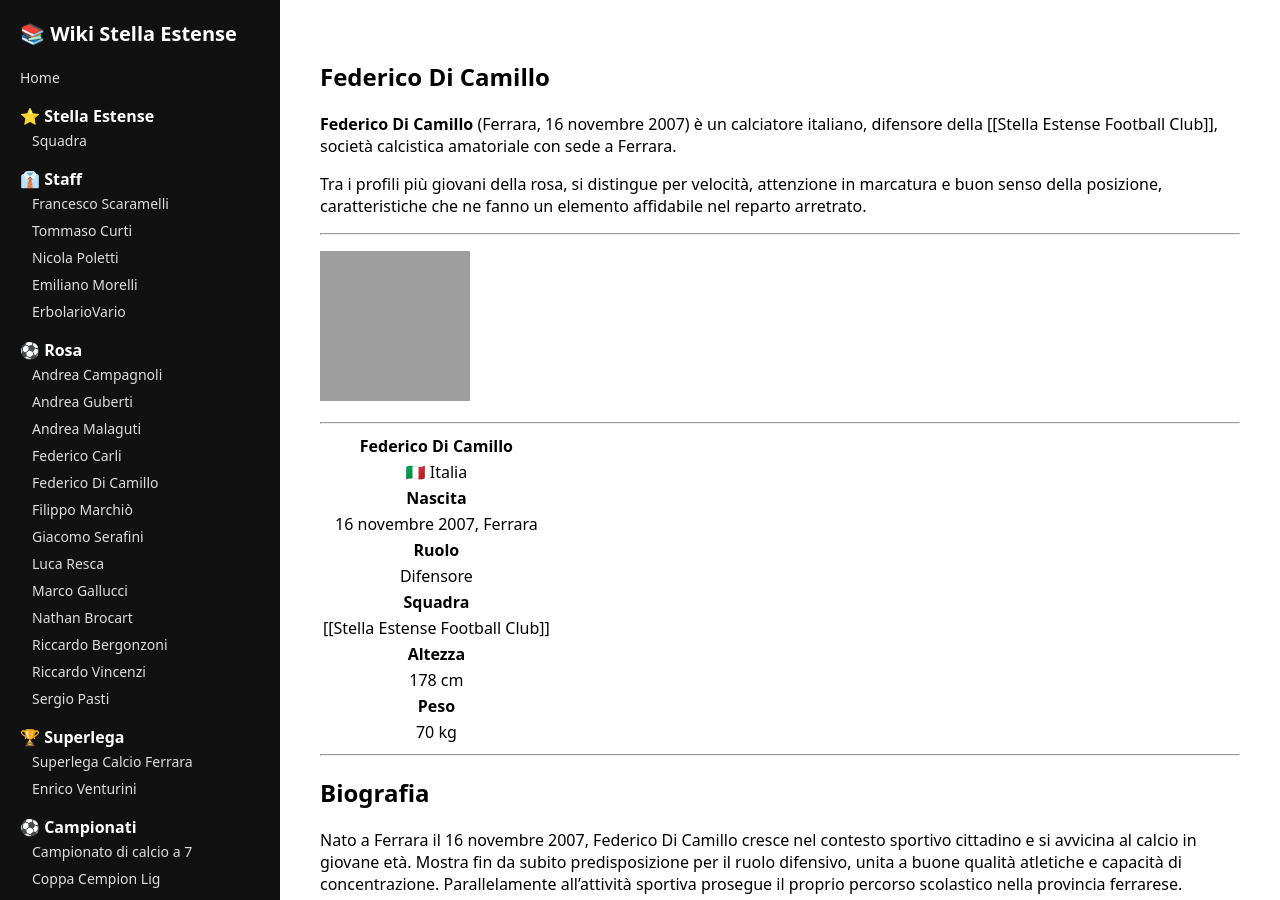
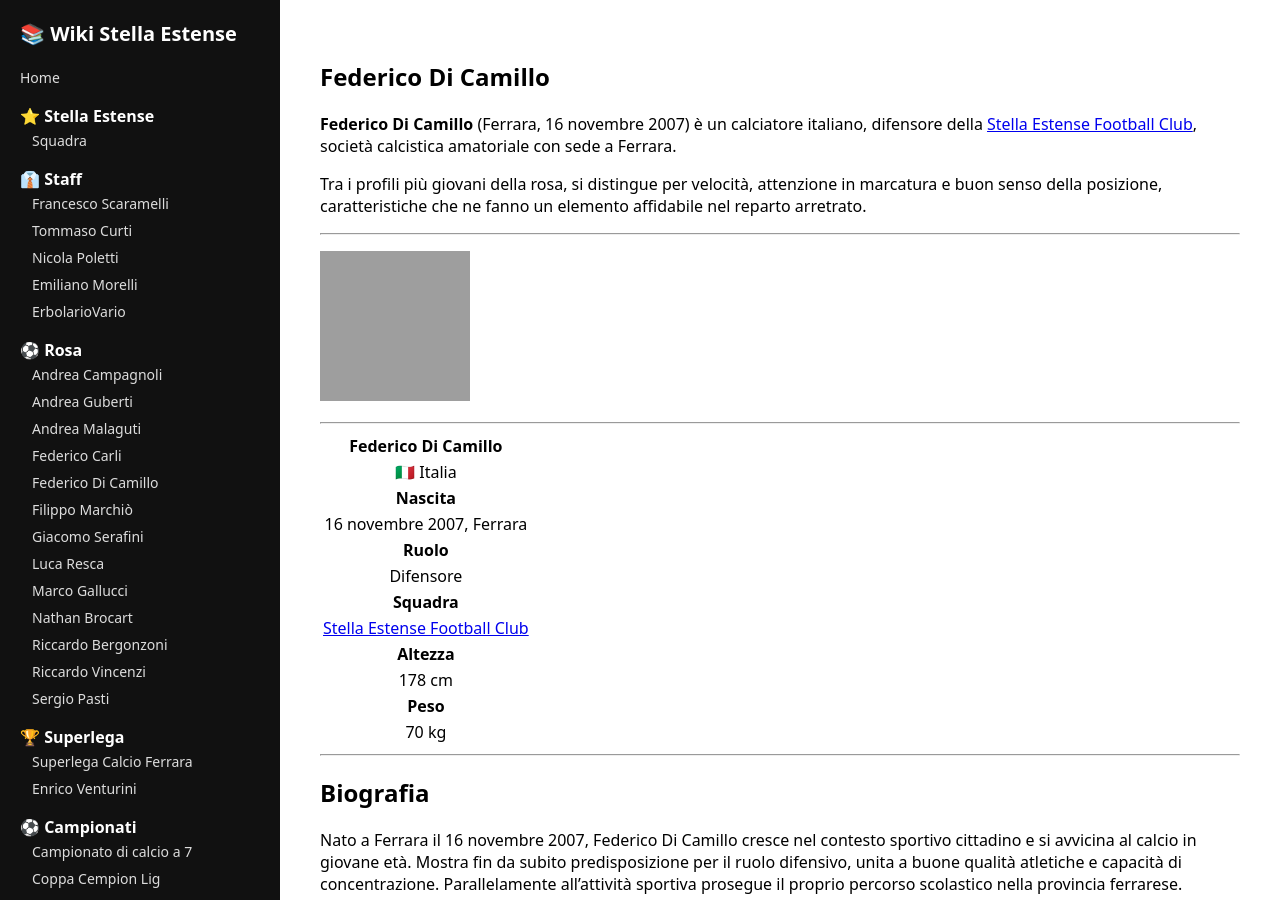
Before and after one commit to tommy-unife/Stella-Estense-Wiki, a Jekyll site: the page built from Federico-Di-Camillo.md, in a window 1280 px wide and 900 px high. Built offline with Jekyll 4.4.1, drawn with Linux system fonts in a browser that asks for light colours; our own code applies the rules of GitHub Pages for plain Markdown files; part of the change alters nothing that is shown; grey boxes are pictures that could not be loaded.

```diff
--- a/Federico-Di-Camillo.md
+++ b/Federico-Di-Camillo.md
@@ -1,6 +1,6 @@
 ## Federico Di Camillo
 
-**Federico Di Camillo** (Ferrara, 16 novembre 2007) è un calciatore italiano, difensore della [[Stella Estense Football Club]], società calcistica amatoriale con sede a Ferrara.
+**Federico Di Camillo** (Ferrara, 16 novembre 2007) è un calciatore italiano, difensore della [Stella Estense Football Club](Stella-Estense-Football-Club.md), società calcistica amatoriale con sede a Ferrara.
 
 Tra i profili più giovani della rosa, si distingue per velocità, attenzione in marcatura e buon senso della posizione, caratteristiche che ne fanno un elemento affidabile nel reparto arretrato.
 
@@ -18,7 +18,7 @@ Tra i profili più giovani della rosa, si distingue per velocità, attenzione in
 | **Ruolo** |
 | Difensore |
 | **Squadra** |
-| [[Stella Estense Football Club]] |
+| [Stella Estense Football Club](Stella-Estense-Football-Club.md) |
 | **Altezza** |
 | 178 cm |
 | **Peso** |
```
